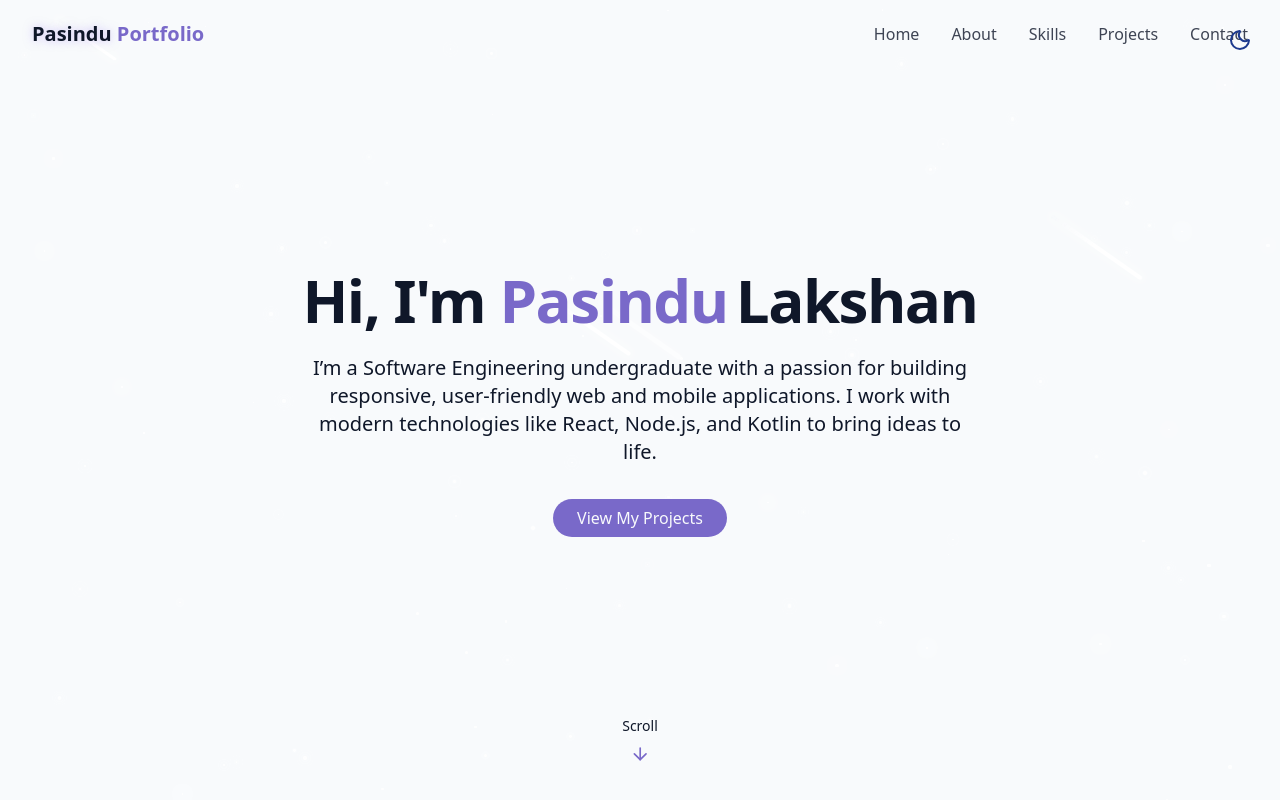
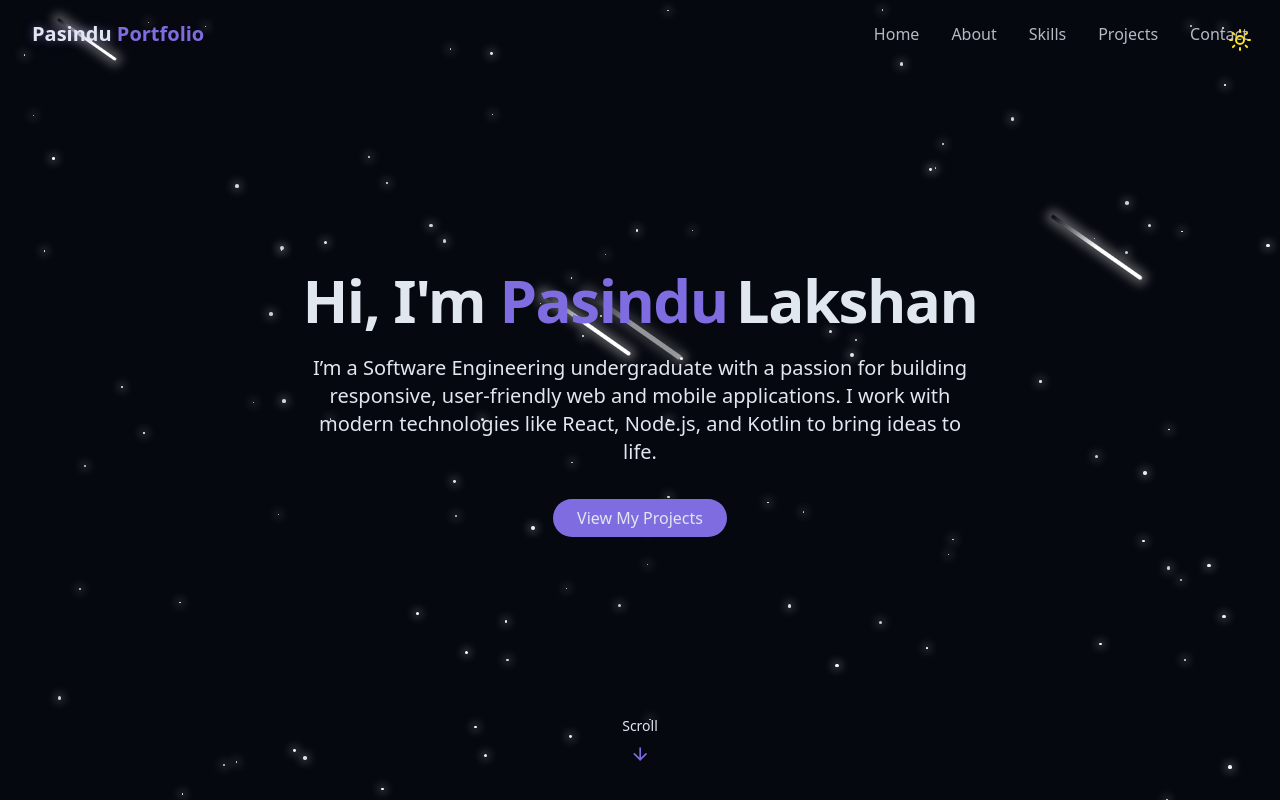
Before and after one commit to PasinduLF/my-portfolio, a React (Vite) app: page / in a window 1280 px wide. Shown: the top 800 px of the page. Built offline with nearby package versions, Linux system fonts and the light colour scheme.

Commit message:
update project

```diff
--- a/src/components/ProjectsSection.jsx
+++ b/src/components/ProjectsSection.jsx
@@ -3,20 +3,20 @@ import { ArrowRight, ExternalLink, Github } from "lucide-react";
 const projects = [
   {
     id: 1,
-    title: "Staff Management System",
+    title: "Portfolio Website",
     description:
-      "A comprehensive staff management system built with PHP and MySQL. It allows organizations to manage employee records, attendance, payroll, and performance evaluations. Features include employee onboarding, leave management, and reporting.",
-    image: "/projects/staff.jpg",
-    tags: ["HTML", "CSS", "JS"],
-    demoUrl: "#",
-    githubUrl: "#",
+      "A modern, responsive portfolio website built with React and Tailwind CSS, featuring dark mode, contact form, and smooth animations.",
+    image: "/projects/portfolio.png",
+    tags: ["React", "TailwindCSS", "EmailJS"],
+    demoUrl: "https://my-portfolio-rho-seven-75.vercel.app/",
+    githubUrl: "https://github.com/PasinduLF/my-portfolio",
   },
   {
     id: 2,
-    title: "Staff Management System",
+    title: "Personal Finance Tracker App",
     description:
-      "A comprehensive staff management system built with PHP and MySQL. It allows organizations to manage employee records, attendance, payroll, and performance evaluations. Features include employee onboarding, leave management, and reporting.",
-    image: "/projects/staff.jpg",
+      "CashBuddy is a Kotlin-based Android app that helps users track income, expenses, and budgets. It features category-wise analysis, budget alerts, and data backup for simple, effective financial management.",
+    image: "/projects/cashbuddy.png",
     tags: ["HTML", "CSS", "JS"],
     demoUrl: "#",
     githubUrl: "#",
@@ -59,6 +59,10 @@ export const ProjectsSection = () => {
                 />
               </div>
               <div className="p-6">
+                <h3 className="text-xl font-semibold mb-1">{project.title}</h3>
+                <p className="text-muted-foreground text-sm mb-4">
+                  {project.description}
+                </p>
                 <div className="flex flex-wrap gap-2 mb-4">
                   {project.tags.map((tag) => (
                     <span className="px-2 py-1 text-xs font-medium border rounded-full bg-secondary text-secondary-foreground">
@@ -66,11 +70,6 @@ export const ProjectsSection = () => {
                     </span>
                   ))}
                 </div>
-
-                <h3 className="text-xl font-semibold mb-1">{project.title}</h3>
-                <p className="text-muted-foreground text-sm mb-4">
-                  {project.description}
-                </p>
                 <div className="flex justify-between items-center">
                   <div className="flex space-x-3">
                     <a
--- a/src/components/ThemeToggle.jsx
+++ b/src/components/ThemeToggle.jsx
@@ -7,12 +7,14 @@ export const ThemeToggle = () => {
 
   useEffect(() => {
     const storedTheme = localStorage.getItem("theme");
-    if (storedTheme === "dark") {
+
+    if (storedTheme === "dark" || !storedTheme) {
       setIsDarkMode(true);
       document.documentElement.classList.add("dark");
+      localStorage.setItem("theme", "dark");
     } else {
-      localStorage.setItem("theme", "light");
       setIsDarkMode(false);
+      document.documentElement.classList.remove("dark");
     }
   }, []);
 
@@ -32,8 +34,8 @@ export const ThemeToggle = () => {
     <button
       onClick={toggleTheme}
       className={cn(
-        "fixed max-sm:hidden top-5 right-5 z-50 p-2 rouned-full transition-colors duration-300",
-        "focus:outlin-hidden"
+        "fixed max-sm:hidden top-5 right-5 z-50 p-2 rounded-full transition-colors duration-300",
+        "focus:outline-none"
       )}
     >
       {isDarkMode ? (
```
Also changed, not shown: public/projects/cashbuddy.png (added), public/projects/portfolio.png (added).
